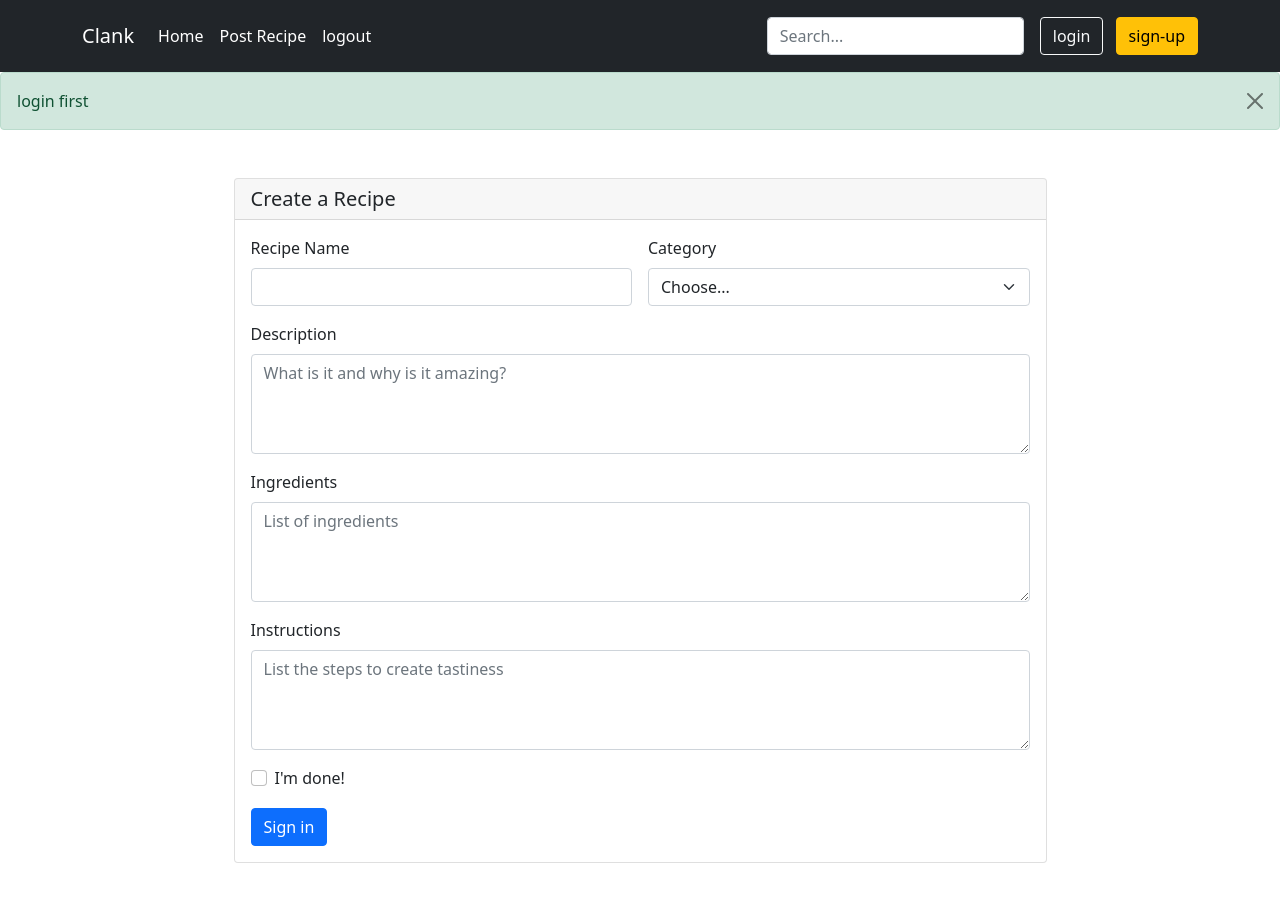
After one commit to mdziergas/clank, a Flask app: page /post-recipe in a window 1280 px wide. The commit adds this page. Run offline with Flask 2, Linux system fonts and the light colour scheme.

```diff
--- a/clankapp/__init__.py
+++ b/clankapp/__init__.py
@@ -1,12 +1,14 @@
 from flask import Flask, session
 from .home.views import home
 from .auth.views import auth
+from .recipes.views import recipes
 import os
 
 app = Flask(__name__)
-#app.config.from_object('config')
+app.config.from_object('config')
 #app.config.from_pyfile('config.py')
 app.register_blueprint(home, url_prefix='/')
 app.register_blueprint(auth, url_prefix='/')
+app.register_blueprint(recipes, url_prefix='/')
 
 app.secret_key = os.environ.get("SECRET_KEY")
--- /dev/null
+++ b/clankapp/recipes/templates/post_recipe.html
@@ -0,0 +1,54 @@
+{% extends 'recipebase.html' %}
+
+{% block title %} Welcome to the home page {% endblock %}
+
+
+{% block body %}
+<div class="container w-75 m-5 mx-auto">
+<div class="card">
+    <h5 class="card-header">Create a Recipe</h5>
+    <div class="card-body">
+            <form class="row g-3" method="post">
+                <div class="col-md-6">
+                  <label for="recipeName" class="form-label">Recipe Name</label>
+                  <input type="text" class="form-control" name="recipe_name" id="recipeName">
+                </div>
+                <div class="col-md-6">
+                    <label for="inputState" class="form-label">Category</label>
+                    <select id="inputState" name="category" class="form-select">
+                      <option selected>Choose...</option>
+                      <option>Alcoholic</option>
+                      <option>Non-alcoholic</option>
+                    </select>
+                </div>
+                <div class="col-12">
+                    <label for="description" class="form-label">Description</label>
+                    <textarea class="form-control" name = "description" placeholder="What is it and why is it amazing?" id="description" style="height: 100px"></textarea>
+                  </div>
+                <div class="col-12">
+                    <label for="ingredients" class="form-label">Ingredients</label>
+                    <textarea class="form-control" name = "ingredients" placeholder="List of ingredients" id="ingedients" style="height: 100px"></textarea>
+                  </div>
+                <div class="col-12">
+                    <label for="ingredients" class="form-label">Instructions</label>
+                    <textarea class="form-control" name = "instructions" placeholder="List the steps to create tastiness" id="instructions" style="height: 100px"></textarea>
+                </div>
+
+                <div class="col-12">
+                  <div class="form-check">
+                    <input class="form-check-input" type="checkbox" id="gridCheck" required>
+                    <label class="form-check-label" for="gridCheck">
+                      I'm done!
+                    </label>
+                  </div>
+                </div>
+                <div class="col-12">
+                  <button type="submit" class="btn btn-primary">Sign in</button>
+                </div>
+          </form>
+
+    </div>
+  </div>
+</div>
+
+{% endblock %}
--- /dev/null
+++ b/clankapp/recipes/templates/recipebase.html
@@ -0,0 +1,77 @@
+<!DOCTYPE html>
+<html lang="en">
+<head>
+    <meta charset="UTF-8">
+    <meta name="viewport" content="width=device-width, initial-scale=1.0">
+    <title>{% block title %} {% endblock%}</title>
+    <link href="https://cdn.jsdelivr.net/npm/bootstrap@5.0.0-beta3/dist/css/bootstrap.min.css" rel="stylesheet" integrity="sha384-eOJMYsd53ii+scO/bJGFsiCZc+5NDVN2yr8+0RDqr0Ql0h+rP48ckxlpbzKgwra6" crossorigin="anonymous">
+    <link rel="stylesheet" type="text/css" href="{{ url_for('static', filename='css/stylesheet.css') }}">
+</head>
+<body>
+  <nav class="p-3 navbar navbar-expand-lg navbar-dark bg-dark text-white">
+    <div class="container">
+      <a class="navbar-brand" href="/">Clank</a>
+
+      <button class="navbar-toggler" type="button" data-bs-toggle="collapse" data-bs-target="#navbarSupportedContent" aria-controls="navbarSupportedContent" aria-expanded="false" aria-label="Toggle navigation">
+        <span class="navbar-toggler-icon"></span>
+      </button>
+      <div class="collapse navbar-collapse" id="navbarSupportedContent">
+        <ul class="navbar-nav me-auto mb-2 mb-lg-0">
+          <li class="nav-item">
+            <a href="/" class="nav-link px-2 text-white">Home</a>
+          </li>
+          <li class="nav-item">
+            <a href="/post-recipe" class="nav-link px-2 text-white">Post Recipe</a>
+          </li>
+          <li class="nav-item">
+            <a href="/logout" class="nav-link px-2 text-white">logout</a>
+          </li>
+
+
+
+        </ul>
+        <form class="col-12 col-lg-auto mb-3 mb-lg-0 me-lg-3">
+          <input type="search" class="form-control form-control-dark" placeholder="Search...">
+        </form>
+
+        <div class="text-end">
+          <a type="button" class="btn btn-outline-light me-2" href="/login">login</a>
+          <a type="button" class="btn btn-warning" href="/signup">sign-up</a>
+
+        </div>
+      </div>
+    </div>
+  </nav>
+
+
+
+
+    {% with messages = get_flashed_messages(with_categories=true) %}
+    {% if messages %}
+    {% for category, message in messages %}
+    {% if category == 'error' %}
+    <div class="alert alert-warning alert-dismissible fade show" role="alert">
+        {{ message }}
+        <button type="button" class="btn-close" data-bs-dismiss="alert" aria-label="Close"></button>
+      </div>
+    {%else%}
+    <div class="alert alert-success alert-dismissible fade show" role="alert">
+        {{ message }}
+        <button type="button" class="btn-close" data-bs-dismiss="alert" aria-label="Close"></button>
+      </div>
+    {% endif %}
+    {% endfor %}
+    {% endif %}
+    {% endwith %}
+
+    <div class="container">
+
+
+        {% block body %}
+
+        {% endblock %}
+
+    </div>
+    <script src="https://cdn.jsdelivr.net/npm/bootstrap@5.0.0-beta3/dist/js/bootstrap.bundle.min.js" integrity="sha384-JEW9xMcG8R+pH31jmWH6WWP0WintQrMb4s7ZOdauHnUtxwoG2vI5DkLtS3qm9Ekf" crossorigin="anonymous"></script>
+</body>
+</html>
--- /dev/null
+++ b/clankapp/recipes/views.py
@@ -0,0 +1,30 @@
+from flask import Blueprint, render_template, session, url_for, redirect, request, flash
+from clankapp.models import add_recipe, db
+from bson.objectid import ObjectId
+
+recipes = Blueprint('recipes', __name__, template_folder='templates',static_folder='static', url_prefix='/')
+
+
+@recipes.route('/post-recipe', methods=['GET', 'POST'])
+def post_recipe():
+    if "authenticated" in session:
+        if request.method == 'POST':
+            username = session['username']
+            recipe_name = request.form['recipe_name']
+            category = request.form['category']
+            ingredients = request.form['ingredients']
+            instructions = request.form['instructions']
+            description = request.form['description']
+            add_recipe(recipe_name, category, ingredients, instructions, username, description)
+            flash("recipe posted", category="success")
+    else:
+        print ('auth not in session')
+        flash("login first", category="danger")
+
+    return render_template('post_recipe.html')
+
+
+@recipes.route('/recipe/<_id>', methods=['GET'])
+def recipe(_id):
+    get_recipe = db.recipes.find_one({'_id':ObjectId(_id)})
+    return render_template('recipe.html', recipe=get_recipe)
--- a/run.py
+++ b/run.py
@@ -3,4 +3,6 @@ import os
 
 
 if __name__ == '__main__':
-    app.run(debug=os.environ.get("DEBUG"))
+    app.run(debug=True)
+
+    #os.environ.get("DEBUG")
```
Also changed, not shown: clankapp/auth/views.py (+7 -4 lines), clankapp/home/templates/home.html (+14 -31 lines), clankapp/home/views.py (+3 -7 lines), clankapp/models.py (+16 -0 lines), clankapp/recipes/templates/recipe.html (added, +39 -0 lines), clankapp/recipes/__init__.py (added), clankapp/recipes/static/css/stylesheet.css (added).
